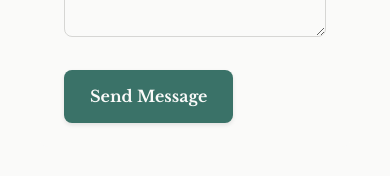
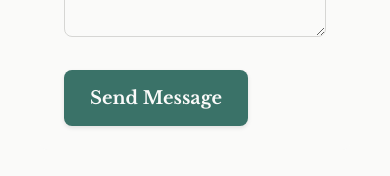
Before and after one commit to emeans/elizabeth-means, a Next.js app: page / in a window 390 px wide. Shown: the part 3154-3330 px from the top of the page. Built offline with nearby package versions, Linux system fonts and the light colour scheme.

Commit message:
Typography size fix

```diff
--- a/app/components/design-system/Button/Button.module.css
+++ b/app/components/design-system/Button/Button.module.css
@@ -213,13 +213,13 @@
 
   .medium {
     padding: var(--spacing-sm) var(--spacing-md);
-    font-size: var(--typography-size-xs);
+    font-size: var(--typography-size-sm);
     min-height: 36px;
   }
 
   .large {
     padding: var(--spacing-sm) var(--spacing-lg);
-    font-size: var(--typography-size-sm);
+    font-size: var(--typography-size-base);
     min-height: 40px;
   }
 }
```
